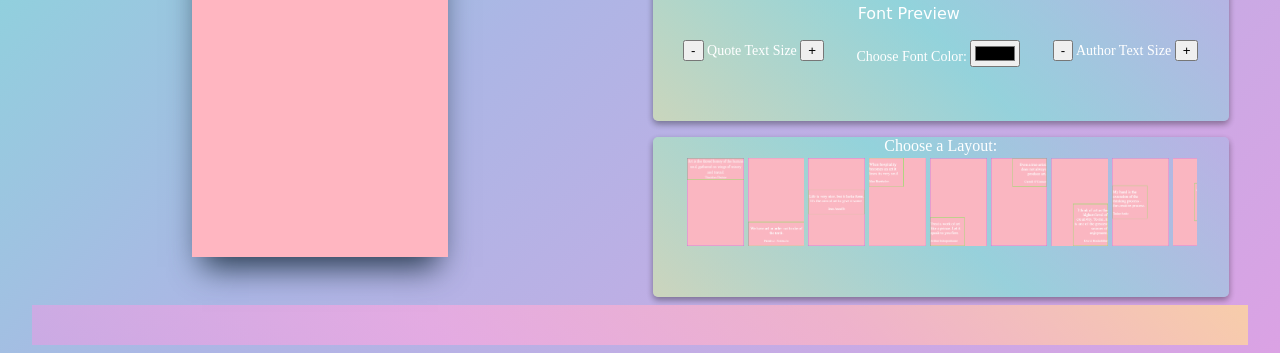
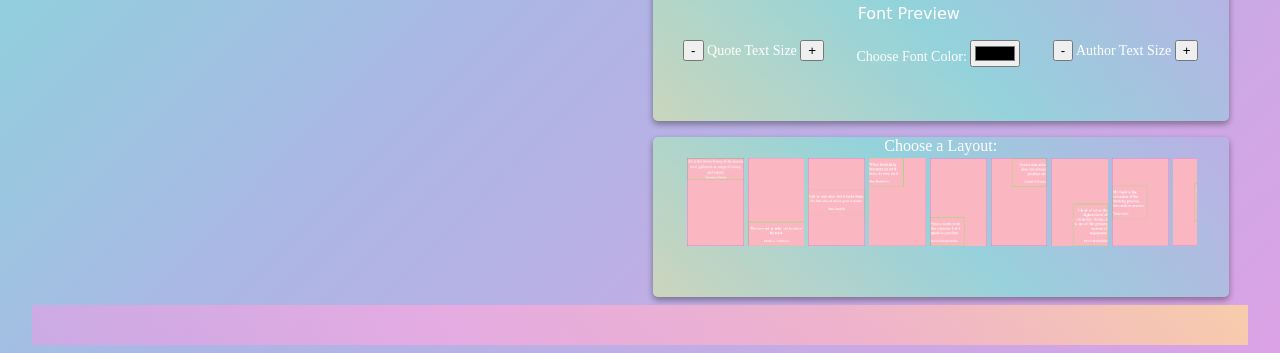
Before and after one commit to girlwithcodes/Inspirational-Poster-Creator, a website: page index.html in a window 1280 px wide. Shown: the part 573-926 px from the top of the page. Drawn offline with nearby package versions, Linux system fonts and the light colour scheme; no server answers; a web font is replaced by a local one.

Commit message:
Recomments in essential functionality missed in last push.

```diff
--- a/index.css
+++ b/index.css
@@ -276,11 +276,11 @@ div.portrait > img {
 
 
 #pic-div {
-  width: 20vw;
-  height: 70vh;
+  /* width: 20vw;
+  height: 70vh; */
   /* border: 1px solid rgb(155, 67, 255); */
   position: relative;
-  background-color: lightpink;
+  /* background-color: lightpink; */
   margin: 3px;
   box-shadow: rgb(38, 57, 77) 0px 20px 30px -10px;
 }
--- a/index.js
+++ b/index.js
@@ -642,8 +642,8 @@ const authorSizeMinusButton = document.querySelector("#author-minus");
 
 
 //call functions that should run on load
-// generateRandomPoster();
-// getImageTopics();
+generateRandomPoster();
+getImageTopics();
 getQuoteGenres();
 listFonts();
 addAllEventListeners();
```
